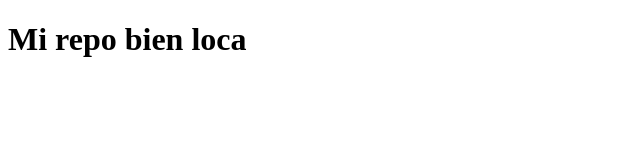
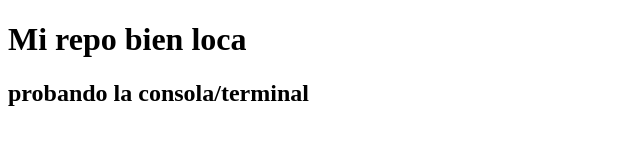
Before and after one commit to dddario-TDF-EDU/pruebaCasera, a plain HTML site: page index.html in a window 1280 px wide. Shown: the whole page, without its empty margins (0-640 px from the left). Drawn offline with Linux system fonts and the light colour scheme.

Commit message:
segundo commit terminal

```diff
--- a/index.html
+++ b/index.html
@@ -8,5 +8,7 @@
 </head>
 <body>
     <h1>Mi repo bien loca</h1>
+
+    <h2>probando la consola/terminal</h2>
 </body>
 </html>
```
